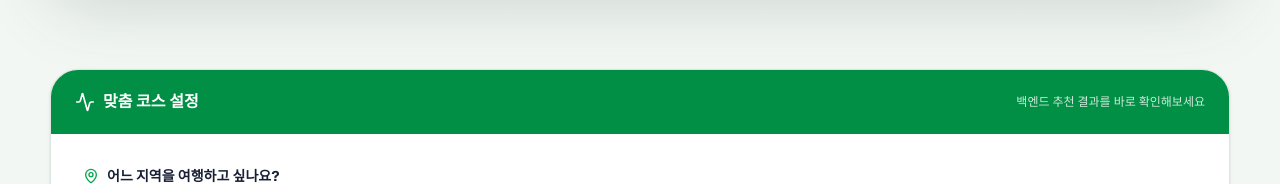
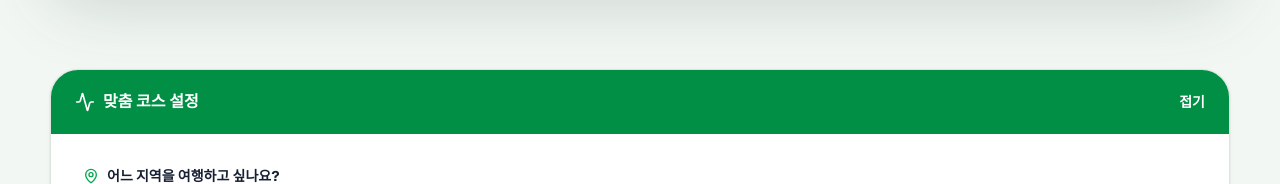
Before and after one commit to snupels/snupel, a Next.js app: page /courses in a window 1280 px wide. Shown: the part 451-635 px from the top of the page. Built offline with nearby package versions, Linux system fonts and the light colour scheme; no server answers.

Commit message:
추천 결과에 맞춤 코스 설정 패널 접기 기능 추가

```diff
--- a/components/CoursePreferences.tsx
+++ b/components/CoursePreferences.tsx
@@ -51,16 +51,17 @@ const groups: Array<{
   },
 ];
 
-export function CoursePreferences({ values = {} }: { values?: Record<string, string | string[] | undefined> }) {
+export function CoursePreferences({ values = {}, collapsed = false }: { values?: Record<string, string | string[] | undefined>; collapsed?: boolean }) {
   return (
     <section className="bg-[#f3f7f4] px-4 py-12 sm:px-6">
       <form action="/courses" className="mx-auto max-w-[1180px] overflow-hidden rounded-[28px] border border-[#dce6df] bg-white shadow-sm">
         <input type="hidden" name="recommend" value="1" />
         <input type="hidden" name="region" value="강원특별자치도" />
-        <div className="flex items-center justify-between bg-[#008f45] px-6 py-5 text-white">
-          <div className="flex items-center gap-2"><AppIcon name="activity" className="size-5" /><h2 className="font-bold">맞춤 코스 설정</h2></div>
-          <span className="text-xs text-white/80">백엔드 추천 결과를 바로 확인해보세요</span>
-        </div>
+        <details key={collapsed ? "collapsed" : "expanded"} open={!collapsed} className="group">
+          <summary className="flex cursor-pointer list-none items-center justify-between bg-[#008f45] px-6 py-5 text-white [&::-webkit-details-marker]:hidden">
+            <span className="flex items-center gap-2"><AppIcon name="activity" className="size-5" /><span className="font-bold">맞춤 코스 설정</span></span>
+            <span className="text-sm font-bold"><span className="group-open:hidden">다른 코스 보기</span><span className="hidden group-open:inline">접기</span></span>
+          </summary>
           <div className="space-y-8 p-6 sm:p-8">
             {groups.map((group) => (
               <fieldset key={group.name}>
@@ -85,6 +86,7 @@ export function CoursePreferences({ values = {} }: { values?: Record<string, str
             ))}
             <div className="flex justify-end"><button type="submit" className="inline-flex h-12 cursor-pointer items-center justify-center gap-2 rounded-xl bg-[#008f45] px-7 text-sm font-bold text-white transition hover:bg-[#00783a] focus-visible:outline-none focus-visible:ring-2 focus-visible:ring-[#008f45] focus-visible:ring-offset-2">맞춤 코스 추천받기<AppIcon name="arrowRight" /></button></div>
           </div>
+        </details>
       </form>
     </section>
   );
--- a/components/PortalPage.tsx
+++ b/components/PortalPage.tsx
@@ -499,7 +499,7 @@ function PortalPageContent({ page }: { page: PortalPageKey }) {
         </div>
       </section>
 
-      {page === "courses" && <CoursePreferences values={preferenceValues} />}
+      {page === "courses" && <CoursePreferences values={preferenceValues} collapsed={recommendationPending || Boolean(coursePlan)} />}
 
       <section className="bg-white py-12">
         <div className="mx-auto max-w-[1180px] px-4 sm:px-6">
--- a/tests/course-recommendation.cjs
+++ b/tests/course-recommendation.cjs
@@ -6,6 +6,10 @@ const vm = require("node:vm");
 const ts = require("typescript");
 
 const portalSource = fs.readFileSync(path.join(__dirname, "../components/PortalPage.tsx"), "utf8");
+const preferencesSource = fs.readFileSync(path.join(__dirname, "../components/CoursePreferences.tsx"), "utf8");
+assert.doesNotMatch(preferencesSource, /백엔드 추천 결과를 바로 확인해보세요/);
+assert.match(preferencesSource, /다른 코스 보기/);
+assert.match(portalSource, /collapsed=\{recommendationPending \|\| Boolean\(coursePlan\)\}/);
 const helpers = portalSource.slice(portalSource.indexOf("function kakaoMapPoint("), portalSource.indexOf("function sportCategory("));
 const { outputText } = ts.transpileModule(helpers, {});
 const context = { encodeURIComponent };
```
Lines whose indentation alone changed are shown as unchanged.
